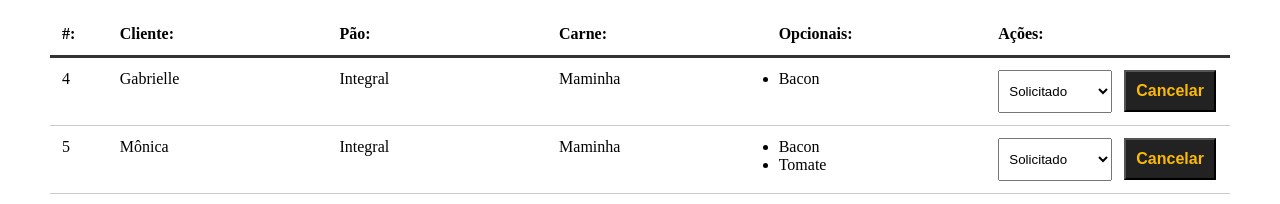
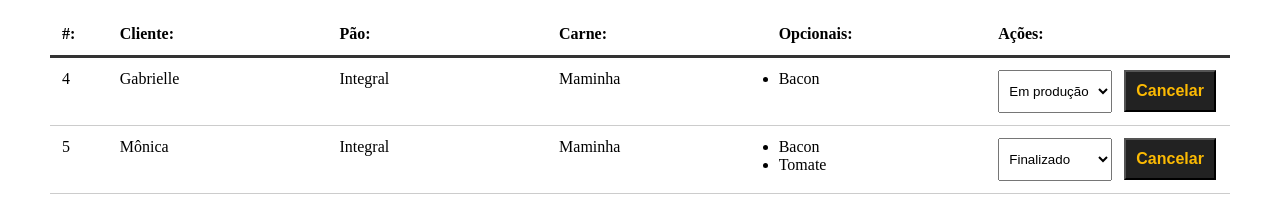
Before and after one commit to nepogabriel/curso_vue3, a Vue app in the folder 3_make_your_burguer/: page /pedidos in a window 1280 px wide. Shown: the part 189-393 px from the top of the page. Built offline with nearby package versions, Linux system fonts and the light colour scheme; data requests are answered from the project's data file.

Commit message:
Utilizando a requisição update

```diff
--- a/3_make_your_burguer/db/db.json
+++ b/3_make_your_burguer/db/db.json
@@ -89,7 +89,7 @@
       "opcionais": [
         "Bacon"
       ],
-      "status": "Solicitado",
+      "status": "Em produção",
       "id": 4
     },
     {
@@ -100,7 +100,7 @@
         "Bacon",
         "Tomate"
       ],
-      "status": "Solicitado",
+      "status": "Finalizado",
       "id": 5
     },
     {
--- a/3_make_your_burguer/src/components/DashboardComponent.vue
+++ b/3_make_your_burguer/src/components/DashboardComponent.vue
@@ -25,11 +25,11 @@
             </ul>
           </div>
           <div>
-            <select name="status" class="status">
+            <select name="status" class="status" @change="updateBurger($event, burger.id)">
               <option value="">Selecione</option>
               <!-- v-bind:selected está fazendo uma condição, irá selecionar o status do pedido,
               onde o status do hamburger for igual algum tipo(status) que está no loop -->
-              <option v-for="sts in status" :key="sts.id" value="sts.tipo" v-bind:selected="burger.status == sts.tipo">
+              <option v-for="sts in status" :key="sts.id" :value="sts.tipo" v-bind:selected="burger.status == sts.tipo">
                 {{ sts.tipo }}
               </option>
             </select>
@@ -80,6 +80,23 @@ export default {
       (Poderia ser uma opção retirar o pedido(burger) da lista em burgers que está no data(),
       desta forma economizaria recurso/custo evitando consulta para API) */
       this.getPedidos();
+    },
+    // Atualizar o status do pedido
+    async updateBurger(event, id) {
+      // Pegando qual valor o usuário está enviando
+      const opiton = event.target.value;
+
+      const dataJson = JSON.stringify({status: opiton});
+
+      const request = await fetch(`http://localhost:3000/burgers/${id}`, {
+        method: 'PATCH', // atualiza apenas o que foi enviado
+        headers: {'Content-Type': 'application/json'},
+        body: dataJson
+      });
+
+      const result_request = await request.json();
+
+      console.log(result_request);
     }
   },
   mounted() {
```
